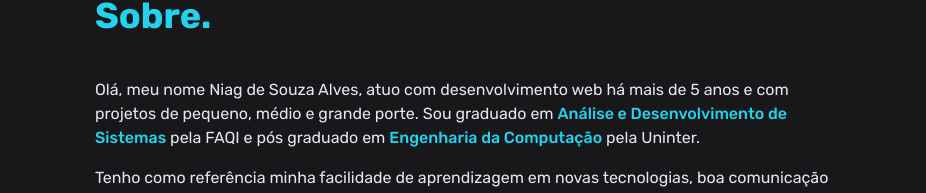
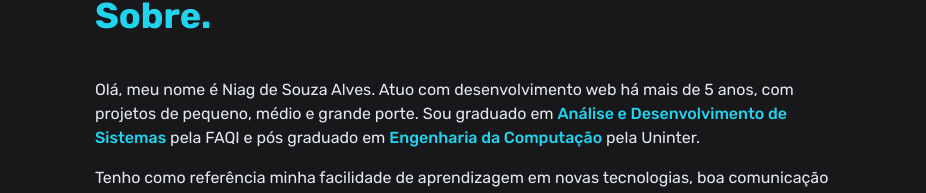
Before and after one commit to niagalves/niagalves.com, a SvelteKit app: page / in a window 1280 px wide. Shown: the part 406-599 px from the top of the page, without its empty margins (177-1103 px from the left). Built offline with nearby package versions, Linux system fonts and the light colour scheme.

Commit message:
fix: about text

```diff
--- a/src/routes/components/About.svelte
+++ b/src/routes/components/About.svelte
@@ -6,8 +6,9 @@
 <Section>
 	<Title text="Sobre." type="h2" />
 	<p class="mb-4">
-		Olá, meu nome Niag de Souza Alves, atuo com desenvolvimento web há mais de 5 anos e com projetos
-		de pequeno, médio e grande porte. Sou graduado em <strong class="text-cyan-400 font-medium"
+		Olá, meu nome é Niag de Souza Alves. Atuo com desenvolvimento web há mais de 5 anos, com
+		projetos de pequeno, médio e grande porte. Sou graduado em <strong
+			class="text-cyan-400 font-medium"
 			>Análise e Desenvolvimento de Sistemas
 		</strong>
 		pela FAQI e pós graduado em
```
